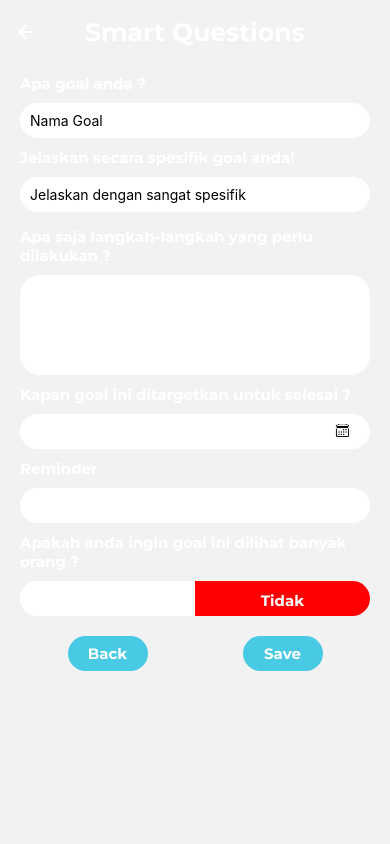
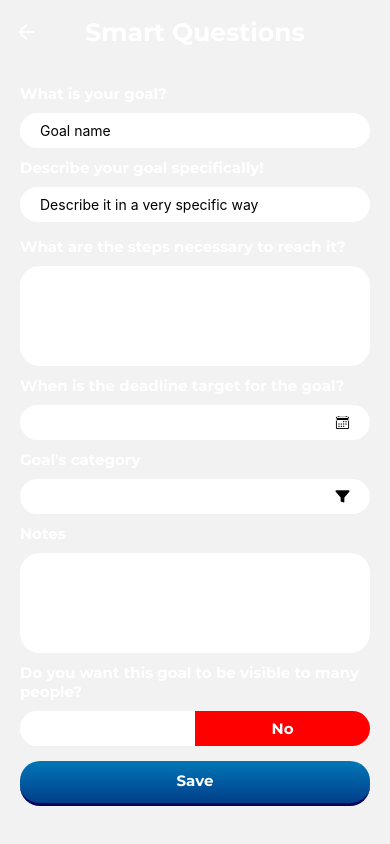
Before and after one commit to SearchAndClick/La-Vie, a React Native app: screen /NewGoal in a window 390 px wide. Built offline with nearby package versions, Linux system fonts and the light colour scheme.

Commit message:
edit smart QS

```diff
--- a/components/sections/SmartQS/ButtonBackSave.js
+++ /dev/null
@@ -1,57 +0,0 @@
-import { View, Text, TouchableOpacity, StyleSheet } from 'react-native';
-import React from 'react';
-import { LinearGradient } from 'expo-linear-gradient';
-
-function ButtonBackSave(onSave){
-  // Todo
-  function back(){
-
-  }
-  // Todo
-  function save(){
-
-  }
-  return (
-    <View style = {styles.containerBackSave}>
-        <View style = {styles.buttonView}>
-        <TouchableOpacity style = {styles.eachButton}>
-          <Text style = {styles.textStyle}>Back</Text>
-        </TouchableOpacity>
-        </View>
-      {/* Entah kenapa gabisa pake gradien
-      <LinearGradient start= {[0,0]} end= {[1,1]} colors={['#ADE8F4', '#4B87B7', '#155196','#023E8A']} style = {styles.buttonView}>*/}
-        <View style = {styles.buttonView}>
-        <TouchableOpacity style = {styles.eachButton}>
-          <Text style = {styles.textStyle}>Save</Text>
-        </TouchableOpacity>
-        </View>
-    </View>
-  )
-}
-
-const styles = StyleSheet.create({
-  containerBackSave :{
-    flexDirection: 'row',
-    margin: 20,
-  },
-  buttonView:{
-    width: "50%",
-    alignItems: 'center',
-  },
-  eachButton: {
-    borderRadius: 20,
-    backgroundColor: '#48CAE4',
-    height: 35,
-    width: 80,
-    alignItems: 'center',
-    justifyContent: 'center',
-  },
-  textStyle: {
-    alignSelf: 'center',
-    fontFamily: "montserrat-bold",
-    fontSize: 15,
-    color: "white",
-    margin: 10,
-  },
-})
-export default ButtonBackSave
--- a/components/sections/SmartQS/ButtonYesNo.js
+++ b/components/sections/SmartQS/ButtonYesNo.js
@@ -1,7 +1,7 @@
 import { View, Text, TouchableHighlight, StyleSheet } from 'react-native'
 import React, { useState } from 'react'
 
-const ButtonYesNo = (onPress) => {
+function ButtonYesNo(onPress){
   const [isEnabled, setIsEnabled] = useState(false);
 
   const milihYa = () => {
@@ -15,14 +15,14 @@ const ButtonYesNo = (onPress) => {
   return (
     <View>
       <Text style= {styles.textQuestion}>
-      Apakah anda ingin goal ini dilihat banyak orang ?
+      Do you want this goal to be visible to many people?
       </Text>
       <View style = {styles.switchContainer}>
-        <TouchableHighlight style = { isEnabled? styles.switchYesChosen : styles.switchYes} onPress={milihYa}>
-          <Text style = {styles.textStyle}>Ya</Text>
+        <TouchableHighlight style = { isEnabled? styles.switchYesChosen : styles.switchNo} onPress={milihYa}>
+          <Text style = {styles.textStyle}>Yes</Text>
         </TouchableHighlight>
         <TouchableHighlight style = { isEnabled? styles.switchNo: styles.switchNoChosen} onPress={milihTidak}>
-          <Text style = {styles.textStyle}>Tidak</Text>
+          <Text style = {styles.textStyle}>No</Text>
         </TouchableHighlight>
       </View>
     </View>
@@ -57,23 +57,16 @@ const styles = StyleSheet.create({
     fontFamily: "montserrat-bold",
     fontSize: 15,
     color: "white",
-    margin: 10,
-  },
-  switchYes: {
-    borderBottomLeftRadius: 20,
-    borderTopLeftRadius:20,
-    width: "50%",
-    backgroundColor: 'white',
   },
   switchYesChosen: {
     borderBottomLeftRadius: 20,
     borderTopLeftRadius:20,
     width: "50%",
     backgroundColor: 'green',
+    justifyContent: 'center'
   },
   switchNo:{
-    borderBottomRightRadius: 20,
-    borderTopRightRadius: 20,
+    borderRadius: 20,
     width: "50%",
     backgroundColor: 'white',
   },
@@ -82,5 +75,6 @@ const styles = StyleSheet.create({
     borderTopRightRadius: 20,
     width: "50%",
     backgroundColor: 'red',
+    justifyContent: 'center'
   },
 })
--- /dev/null
+++ b/components/sections/SmartQS/CatandNotes.js
@@ -0,0 +1,50 @@
+import { View, Text, StyleSheet, TouchableOpacity, TextInput } from 'react-native'
+import React from 'react'
+import { Ionicons } from '@expo/vector-icons'
+
+function CatAndNotes(){
+  return (
+    <View>
+      <Text style= {styles.textQuestion}>Goal's category</Text>
+      <TouchableOpacity style= {styles.inputCatBox}>
+      <Ionicons name= "funnel" size={15} color= "black" />
+      </TouchableOpacity>
+      <Text style= {styles.textQuestion}>Notes</Text>
+      <TextInput style= {styles.inputBox}></TextInput>
+    </View>
+  )
+}
+
+const styles= StyleSheet.create({
+  textQuestion: {
+    fontFamily: "montserrat-bold",
+    fontSize: 15,
+    color: "white",
+    marginHorizontal:20,
+    marginTop: 10,
+  },
+  inputBox: {
+    borderRadius: 20,
+    height: 100,
+    backgroundColor: 'white',
+    paddingVertical: 10,
+    paddingHorizontal: 20,
+    marginTop: 10,
+    marginHorizontal: 20,
+    flexDirection: 'row',
+  },
+  inputCatBox: {
+    borderRadius: 20,
+    height: 35,
+    color: 'black',
+    backgroundColor: 'white',
+    paddingVertical: 10,
+    paddingHorizontal: 20,
+    marginTop: 10,
+    marginHorizontal: 20,
+    flexDirection: 'row',
+    justifyContent: 'flex-end',
+  }
+})
+
+export default CatAndNotes
--- a/components/sections/SmartQS/ChooseDate.js
+++ b/components/sections/SmartQS/ChooseDate.js
@@ -7,13 +7,11 @@ function ChooseDate (){
 
   return (
     <View>
-      <Text style = {styles.textQuestion}>Kapan goal ini ditargetkan untuk selesai ?</Text>
-      <View style = {styles.inputDateBox}>
-        <Text> {date} </Text>
-        <TouchableOpacity style= {styles.pilihCalender}>
+      <Text style = {styles.textQuestion}>When is the deadline target for the goal?</Text>
+        <TouchableOpacity style = {styles.inputDateBox}>
+        <Text>{date}</Text>
           <Ionicons name="calendar-outline" size={15} color="black" />
         </TouchableOpacity>
-      </View>
     </View>
   )
 }
@@ -23,8 +21,7 @@ const styles = StyleSheet.create({
     fontFamily: "montserrat-bold",
     fontSize: 15,
     color: "white",
-    marginLeft: 20,
-    marginRight: 20,
+    marginHorizontal: 20,
     marginTop: 10,
   },
   inputDateBox : {
@@ -32,18 +29,12 @@ const styles = StyleSheet.create({
     height: 35,
     color: 'black',
     backgroundColor: 'white',
-    padding: 10,
     paddingVertical: 10,
     paddingHorizontal: 20,
     marginTop: 10,
-    marginEnd: 10,
-    marginLeft: 20,
-    marginRight: 20,
+    marginHorizontal: 20,
     flexDirection: 'row',
     justifyContent: 'flex-end',
-  },
-  pilihCalender: {
-    alignSelf: 'flex-end',
   }
 })
 
--- a/components/sections/SmartQS/InputGoal.js
+++ b/components/sections/SmartQS/InputGoal.js
@@ -24,8 +24,7 @@ const styles = StyleSheet.create({
       fontFamily: "montserrat-bold",
       fontSize: 15,
       color: "white",
-      marginLeft: 20,
-      marginRight: 20,
+      marginHorizontal: 20,
       marginTop: 10,
     },
     inputBox : {
@@ -33,11 +32,9 @@ const styles = StyleSheet.create({
       height: 35,
       color: 'black',
       backgroundColor: 'white',
-      padding:10,
       marginTop: 10,
-      marginEnd: 10,
-      marginLeft: 20,
-      marginRight: 20,
+      marginHorizontal: 20,
+      paddingLeft: 20,
     }
 })
 
--- a/components/sections/SmartQS/Reminder.js
+++ /dev/null
@@ -1,42 +0,0 @@
-import { View, Text, StyleSheet } from 'react-native'
-import React from 'react'
-
-const Reminder = () => {
-
-  return (
-    <View>
-      <Text style = {styles.textQuestion}>Reminder</Text>
-      <View style = {styles.inputBox}>
-
-      </View>
-    </View>
-  )
-}
-
-const styles = StyleSheet.create({
-  textQuestion: {
-    fontFamily: "montserrat-bold",
-    fontSize: 15,
-    color: "white",
-    marginLeft: 20,
-    marginRight: 20,
-    marginTop: 10,
-  },
-  inputBox: {
-    borderRadius: 20,
-    height: 35,
-    color: 'black',
-    backgroundColor: 'white',
-    padding: 10,
-    paddingVertical: 10,
-    paddingHorizontal: 20,
-    marginTop: 10,
-    marginEnd: 10,
-    marginLeft: 20,
-    marginRight: 20,
-    flexDirection: 'row',
-    justifyContent: 'flex-end',
-  }
-})
-
-export default Reminder
--- a/components/sections/SmartQS/SmartContent.js
+++ b/components/sections/SmartQS/SmartContent.js
@@ -1,11 +1,11 @@
-import { View, Text, StyleSheet } from 'react-native';
+import { View, Text, StyleSheet, TouchableOpacity } from 'react-native';
 import { useState } from 'react';
-import ButtonBackSave from './ButtonBackSave';
 import ButtonYesNo from './ButtonYesNo';
 import ChooseDate from './ChooseDate';
-import Reminder from './Reminder';
+import CatAndNotes from './CatandNotes';
 import SmartForm from './SmartForm';
 import Steps from './Steps';
+import { LinearGradient } from 'expo-linear-gradient';
 
 function SmartContent(saveData){
   const [inputInvalid, setInputInvalid] = useState({
@@ -40,11 +40,13 @@ function SmartContent(saveData){
       <SmartForm/>
       <Steps/>
       <ChooseDate/>
-      <Reminder/>
+      <CatAndNotes/>
       <ButtonYesNo/>
-      <ButtonBackSave
-        onSave = {submitHandler}
-      />
+      <LinearGradient start= {[0,0]} end= {[0,1]} colors={['#0077B6','#023E8A']} style= {styles.gradien} >
+        <TouchableOpacity >
+          <Text style = {styles.saveText}>Save</Text>
+        </TouchableOpacity>
+      </LinearGradient>
     </View>
   )
 }
@@ -57,8 +59,22 @@ const styles = StyleSheet.create({
       alignSelf: 'center',
       marginTop: 30,
     },
-    smartContainer: {},
-
+    gradien: {
+      height: 45,
+      marginHorizontal: 20,
+      marginTop: 15,
+      borderRadius: 20,
+      borderBottomWidth: 3,
+      borderColor: '#03045E',
+      alignItems: 'center',
+      paddingTop: 10
+    },
+    saveText: {
+      fontFamily: "montserrat-bold",
+      fontSize: 15,
+      color: "white",
+      height: 35,
+    },
 })
 
 export default SmartContent
--- a/components/sections/SmartQS/SmartForm.js
+++ b/components/sections/SmartQS/SmartForm.js
@@ -34,18 +34,18 @@ function SmartForm (inputInvalid) {
     }}
 
     return (
-        <View>
+        <View style = {{marginTop: 10}}>
             <InputGoal
-                namaInput={'Apa goal anda ?'}
+                namaInput={'What is your goal?'}
                 isInvalid={namaInvalid}
                 onUpdateValue={updateInputValueHandler(this,'namaGoal')}
-                saranPesan={'Nama Goal'}
+                saranPesan={'Goal name'}
             />
             <InputGoal
-                namaInput={'Jelaskan secara spesifik goal anda!'}
+                namaInput={'Describe your goal specifically!'}
                 isInvalid = {descInvalid}
                 onUpdateValue={updateInputValueHandler.bind(this, 'goalDesc')}
-                saranPesan={'Jelaskan dengan sangat spesifik'}
+                saranPesan={'Describe it in a very specific way'}
             />
         </View>
     )
--- a/components/sections/SmartQS/Steps.js
+++ b/components/sections/SmartQS/Steps.js
@@ -16,9 +16,8 @@ function Steps () {
 
     return (
         <View>
-            <Text style={styles.textQuestion}>Apa saja langkah-langkah yang perlu dilakukan ?</Text>
+            <Text style={styles.textQuestion}>What are the steps necessary to reach it?</Text>
             <View style={styles.inputBox}>
-
             </View>
         </View>
     )
```
